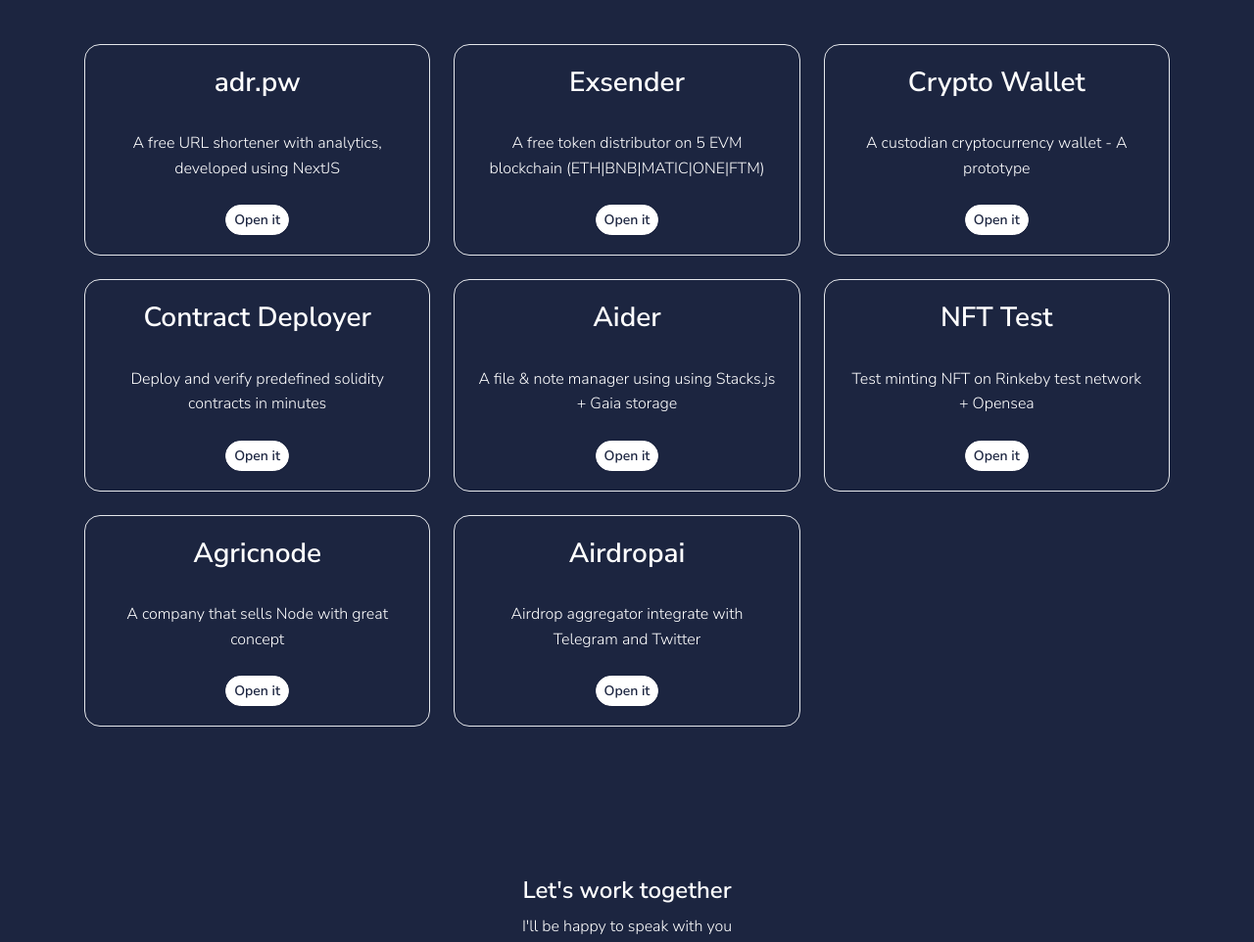
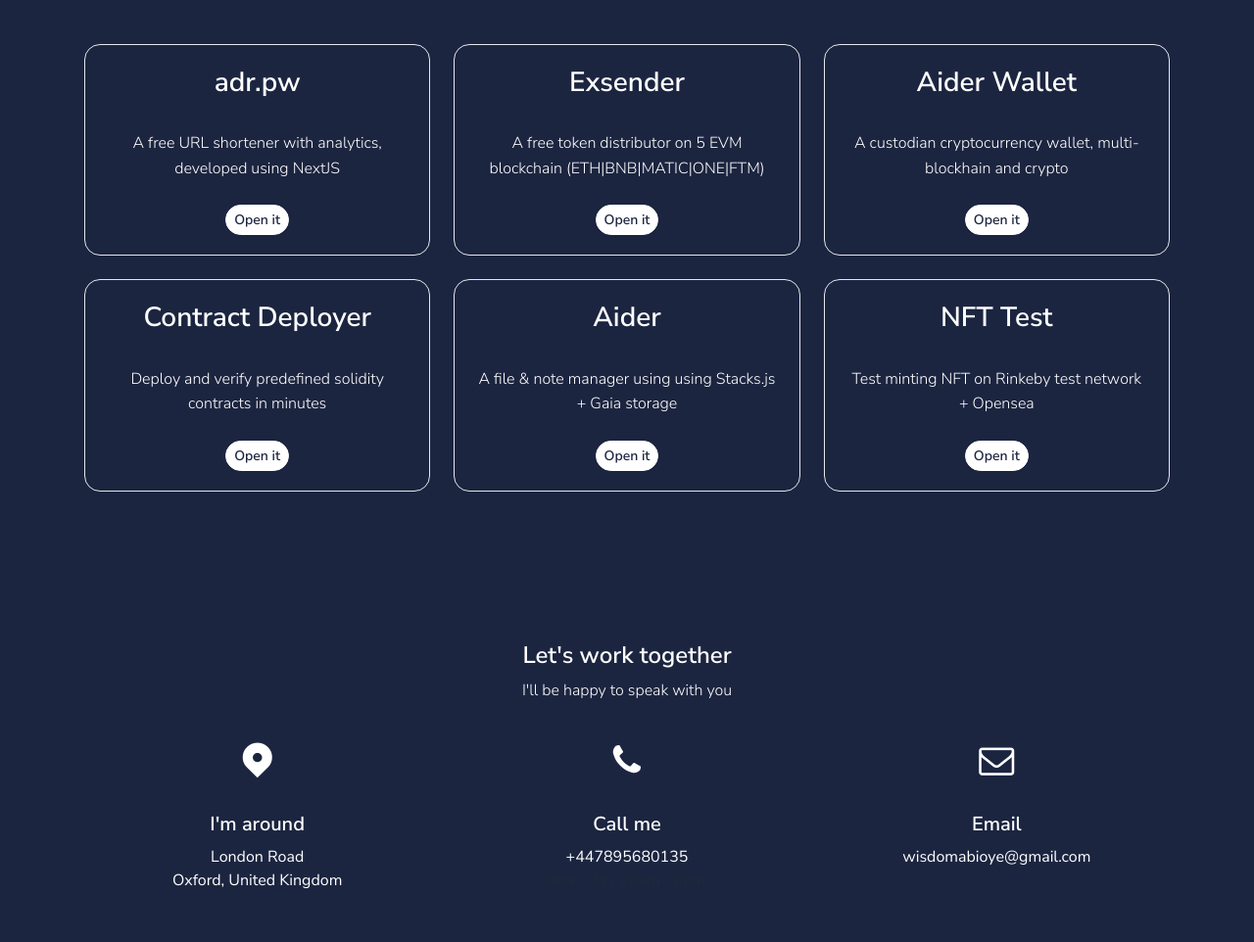
Before and after one commit to wisdomabioye/abkabioye, a plain HTML site: page index.html in a window 1280 px wide. Shown: the part 1942-2904 px from the top of the page at 98% size. Drawn offline with Linux system fonts and the light colour scheme.

Commit message:
update portfolio

```diff
--- a/index.html
+++ b/index.html
@@ -43,7 +43,7 @@
                                 </li>
 
                                 <li class="list-inline-item">
-                                    <a href="https://twitter.com/wisdomabioye" target="_blank" class="icon icon-md me-2" title="Twitter">
+                                    <a href="https://github.com/wisdomabioye" target="_blank" class="icon icon-md me-2" title="Twitter">
                                         <span class="fs-2 icon-twitter"></span>
                                     </a>
                                 </li>
@@ -223,9 +223,9 @@
                         <div class="col-md-6 col-lg-4 text-center">
                             <div class="card bg-secondary mb-4">
                                 <div class="card-body">
-                                    <h3>Crypto Wallet</h3>
-                                    <p class="card-text py-4 mb-0">A custodian cryptocurrency wallet - A prototype</p>
-                                    <a href="https://agrichainxwallet.com/" target="_blank" class="btn btn-white btn-sm">Open it</a>
+                                    <h3>Aider Wallet</h3>
+                                    <p class="card-text py-4 mb-0">A custodian cryptocurrency wallet, multi-blockhain and crypto </p>
+                                    <a href="https://wallet.aider.dev/" target="_blank" class="btn btn-white btn-sm">Open it</a>
                                 </div>
                             </div>
                         </div>
@@ -260,7 +260,7 @@
                             </div>
                         </div>
 
-                        <div class="col-md-6 col-lg-4 text-center">
+                       <!--  <div class="col-md-6 col-lg-4 text-center">
                             <div class="card bg-secondary mb-4">
                                 <div class="card-body">
                                     <h3>Agricnode</h3>
@@ -268,9 +268,9 @@
                                     <a href="https://node.agrichainxwallet.com/" target="_blank" class="btn btn-white btn-sm">Open it</a>
                                 </div>
                             </div>
-                        </div>
+                        </div> -->
 
-                        <div class="col-md-6 col-lg-4 text-center">
+                       <!--  <div class="col-md-6 col-lg-4 text-center">
                             <div class="card bg-secondary mb-4">
                                 <div class="card-body">
                                     <h3>Airdropai</h3>
@@ -278,7 +278,7 @@
                                     <a href="https://airdropai.com" target="_blank" class="btn btn-white btn-sm">Open it</a>
                                 </div>
                             </div>
-                        </div>
+                        </div> -->
                     </div>
                 </div>
             </div>
```
